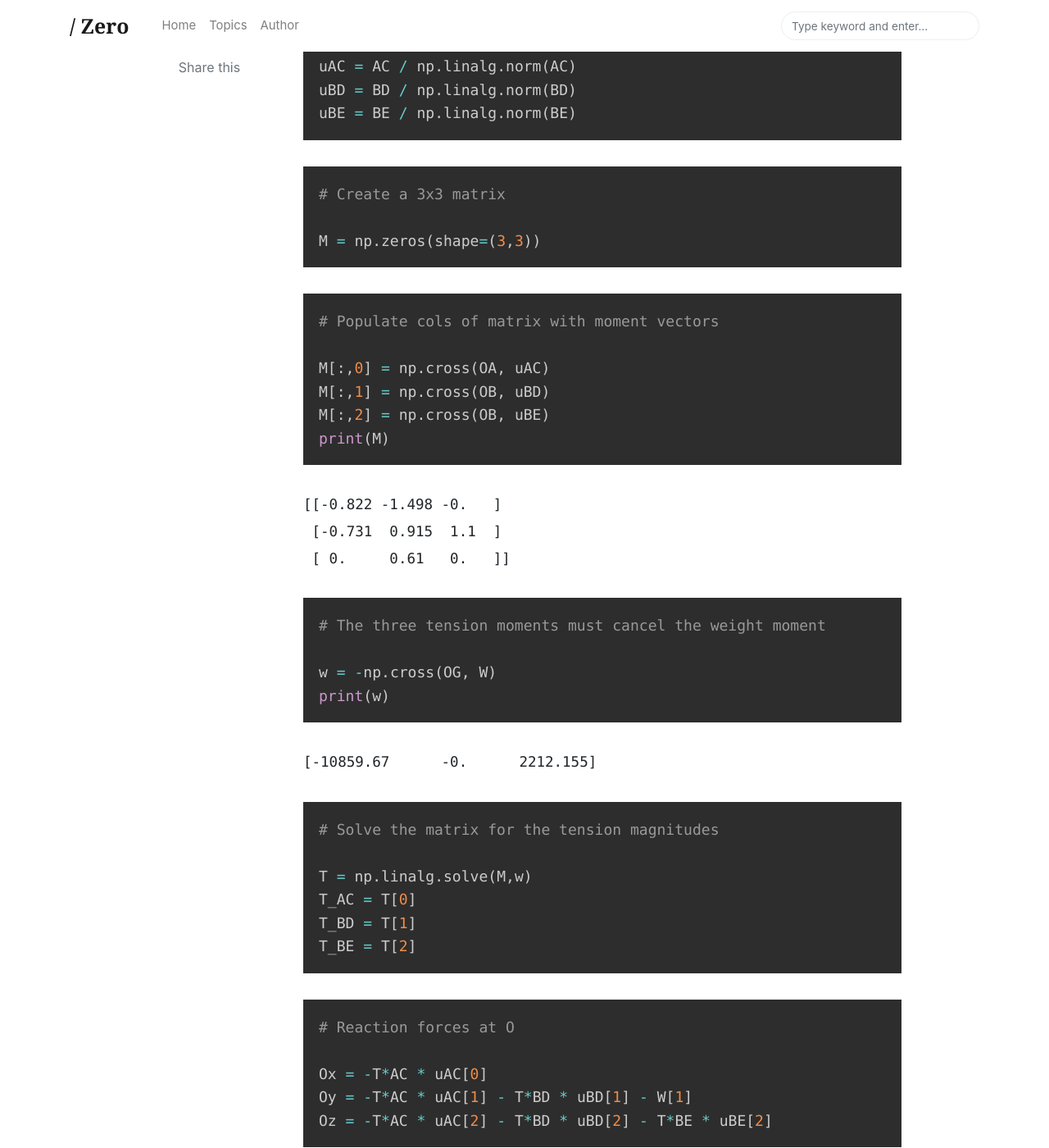
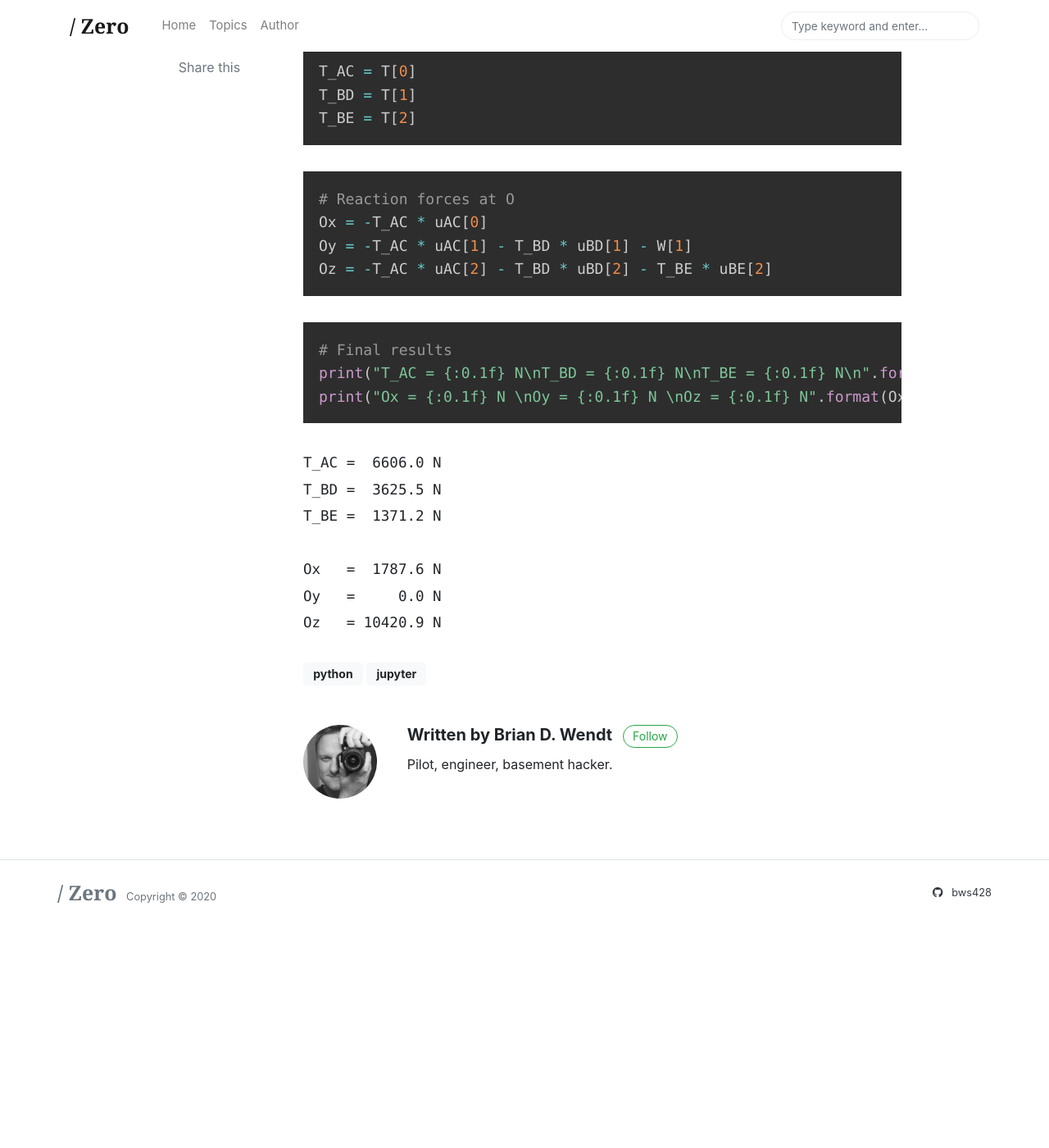
Before and after one commit to bws428/bws428.github.io, a Jekyll site: the page built from _posts/2015-12-08-3d-statics-problem.md, in a window 1280 px wide and 1400 px high, scrolled down 2977 px. Shown: the whole window at 82% size. Built offline with Jekyll 4.4.1, drawn with Linux system fonts in a browser that asks for light colours; nearby versions of some CDN libraries; comment, search, counter and statistics services are not loaded; after the commit the page ends 4105 px from its top, so only the background shows below that; some of the changed text lies outside the part shown.

Commit message:
Update post

````diff
--- a/_posts/2015-12-08-3d-statics-problem.md
+++ b/_posts/2015-12-08-3d-statics-problem.md
@@ -13,118 +13,96 @@
 
 The light right-angle boom which supports the 410-kg cylinder is supported by three cables and a ball-and-socket joint at O attached to the vertical x-y surface. Determine the reactions at O and the cable tensions.
 
-{% include image.html file="statics_3_076.png" description="Figure 1. Right-Angle Boom and Cylinder" %}
-
 <!-- more -->
 
-{% highlight python %}
+```python
 import numpy as np
+```
 
-# Set output precision
-
-%precision 3
-{% endhighlight %}
-
-{% highlight python %}
-
+```python
 # Mass on a string (kg)
-
 m = 410
 
 # Position vectors of each point
-
 # (Point G is where the mass string is tied to the boom)
-
 A = np.array([ 0.00, 0.0, 2.7])
 B = np.array([ 1.10, 0.0, 2.7])
 C = np.array([-0.80, 0.9, 0.0])
 D = np.array([ 1.10, 1.8, 0.0])
 E = np.array([ 1.10, 0.0, 0.0])
 G = np.array([ 0.55, 0.0, 2.7])
-{% endhighlight %}
+```
 
-{% highlight python %}
-
+```python
 # Weight force vector
-
 W = np.array([0, -m*9.81, 0])
 
 # Radius vectors
-
 OA = A
 OG = G
 OB = B
 
 # Tension vectors
-
 AC = C - A
 BD = D - B
 BE = E - B
-{% endhighlight %}
+```
 
-{% highlight python %}
-
+```python
 # Tension unit vectors
-
 uAC = AC / np.linalg.norm(AC)
 uBD = BD / np.linalg.norm(BD)
 uBE = BE / np.linalg.norm(BE)
-{% endhighlight %}
+```
 
-{% highlight python %}
+```python
+# Create a 3x3 matrix
+M = np.zeros(shape=(3,3))
+```
 
-# Create a 3x3 matrix
-
-M = np.zeros(shape=(3,3))
-{% endhighlight %}
-
-{% highlight python %}
-
+```python
 # Populate cols of matrix with moment vectors
-
 M[:,0] = np.cross(OA, uAC)
 M[:,1] = np.cross(OB, uBD)
 M[:,2] = np.cross(OB, uBE)
+
 print(M)
-{% endhighlight %}
+```
 
     [[-0.822 -1.498 -0.   ]
      [-0.731  0.915  1.1  ]
      [ 0.     0.61   0.   ]]
 
-{% highlight python %}
+```python
+# The three tension moments must cancel the weight moment
+w = -np.cross(OG, W)
 
-# The three tension moments must cancel the weight moment
-
-w = -np.cross(OG, W)
 print(w)
-{% endhighlight %}
+```
 
     [-10859.67      -0.      2212.155]
 
-{% highlight python %}
+```python
+# Solve the matrix for the tension magnitudes
+T = np.linalg.solve(M,w)
 
-# Solve the matrix for the tension magnitudes
-
-T = np.linalg.solve(M,w)
 T_AC = T[0]
 T_BD = T[1]
 T_BE = T[2]
-{% endhighlight %}
+```
 
-{% highlight python %}
+```python
+# Reaction forces at O
+Ox = -T_AC * uAC[0]
+Oy = -T_AC * uAC[1] - T_BD * uBD[1] - W[1]
+Oz = -T_AC * uAC[2] - T_BD * uBD[2] - T_BE * uBE[2]
+```
 
-# Reaction forces at O
-
-Ox = -T*AC * uAC[0]
-Oy = -T*AC * uAC[1] - T*BD * uBD[1] - W[1]
-Oz = -T*AC * uAC[2] - T*BD * uBD[2] - T*BE * uBE[2]
-{% endhighlight %}
-
-{% highlight python %}
-print("T_AC = {} N\nT_BD = {} N\nT_BE = {} N\n".format(T_AC,T_BD,T_BE))
-print("Ox = {} N\nOy = {} N\nOz = {} N".format(Ox,Oy,Oz))
-{% endhighlight %}
+```python
+# Final results
+print("T_AC = {:0.1f} N\nT_BD = {:0.1f} N\nT_BE = {:0.1f} N\n".format(T_AC,T_BD,T_BE))
+print("Ox = {:0.1f} N \nOy = {:0.1f} N \nOz = {:0.1f} N".format(Ox,Oy,Oz))
+```
 
     T_AC =  6606.0 N
     T_BD =  3625.5 N
````
